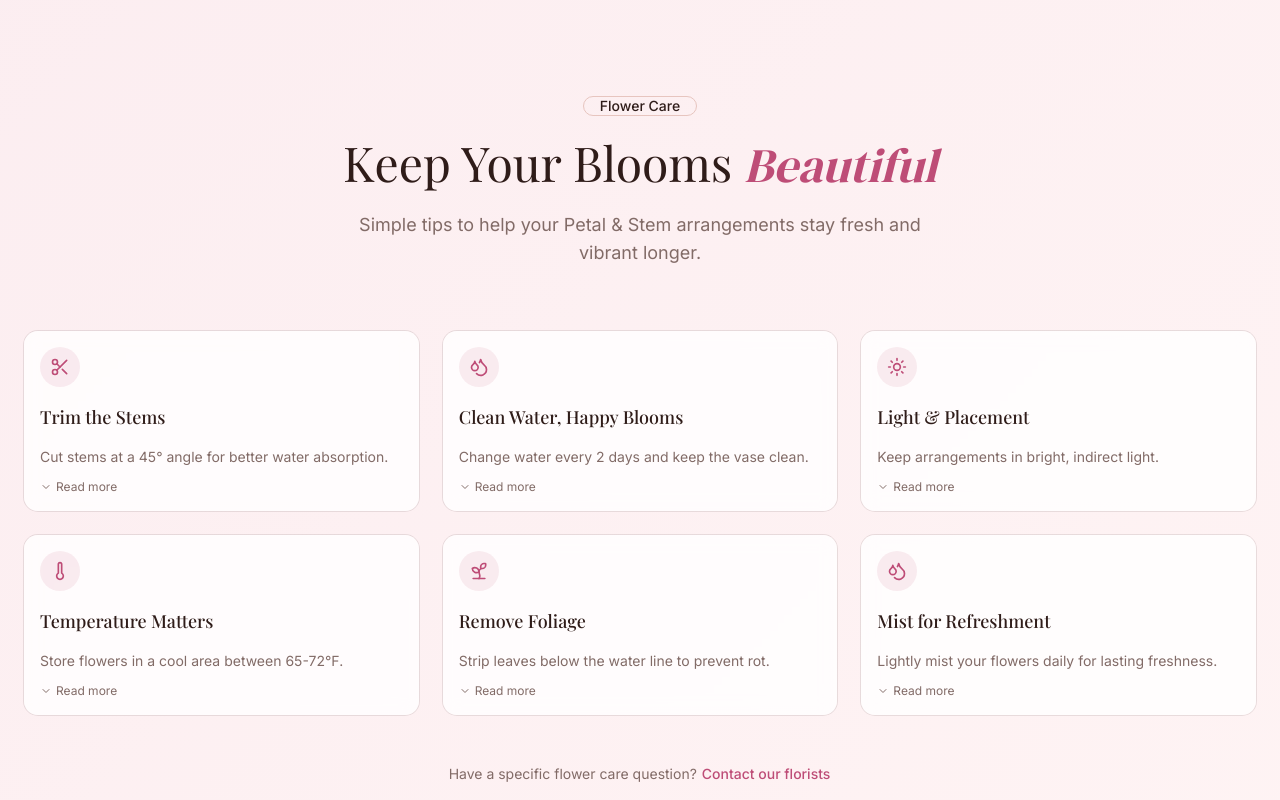
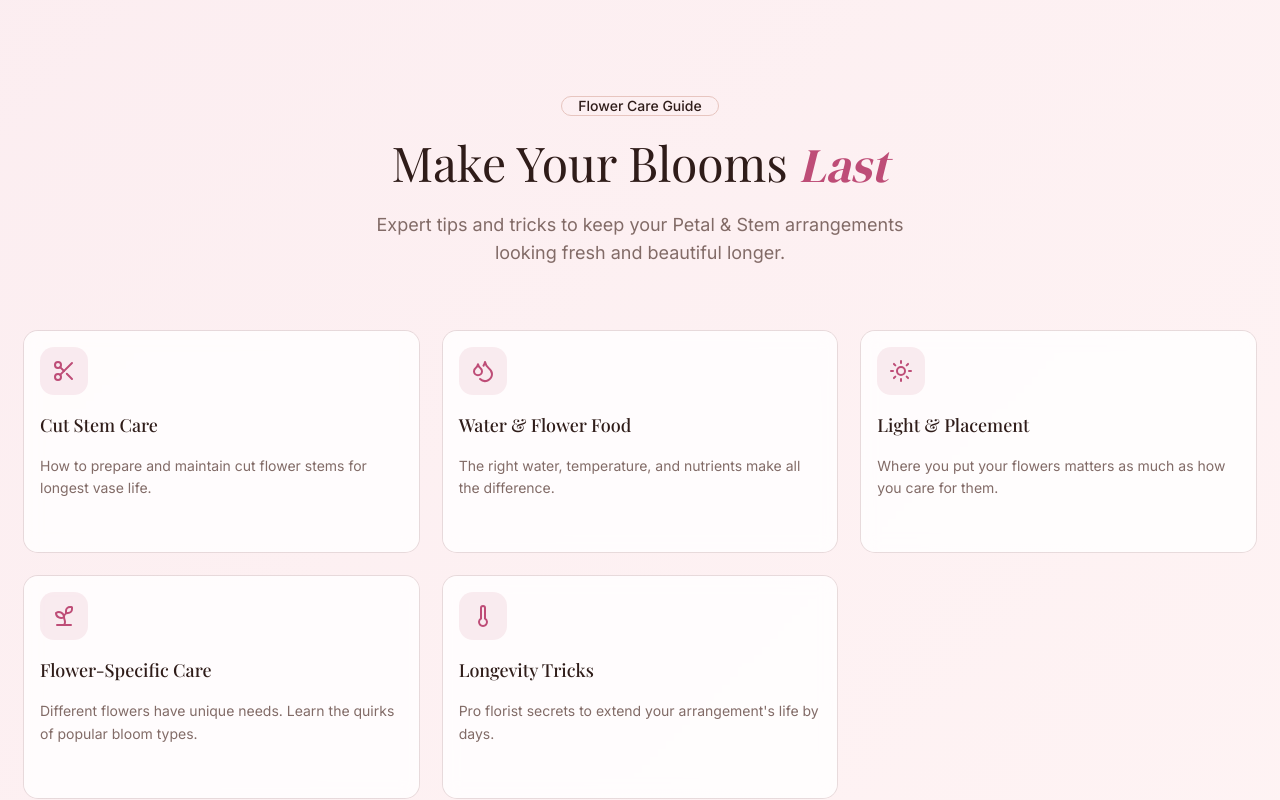
Before and after one commit to anas-khan-antimatter/mkt-petal-florist, a Next.js app: page / in a window 1280 px wide. Shown: the part 4940-5740 px from the top of the page. Built offline with nearby package versions, Linux system fonts and the light colour scheme; a web font is replaced by a local one.

Commit message:
antimatter: checkpoint c-1790733025493-8g8bu

```diff
--- a/src/components/sections/CareTips.tsx
+++ b/src/components/sections/CareTips.tsx
@@ -1,13 +1,14 @@
 "use client";
 
 import { useState } from "react";
+import Link from "next/link";
 import {
   Droplets,
   Scissors,
   Sun,
   Sprout,
   Thermometer,
-  ChevronDown,
+  ArrowRight,
 } from "lucide-react";
 import { Badge } from "@/components/ui/badge";
 import { Button } from "@/components/ui/button";
@@ -17,52 +18,15 @@ import {
   CardHeader,
   CardTitle,
 } from "@/components/ui/card";
-import { cn } from "@/lib/utils";
+import { careGuides } from "@/lib/data";
 
-const tips = [
-  {
-    icon: Scissors,
-    title: "Trim the Stems",
-    summary: "Cut stems at a 45° angle for better water absorption.",
-    detail:
-      "Using sharp shears or a knife, cut about 1-2 inches off the bottom of each stem at a diagonal. This increases the surface area for water uptake and prevents the stems from sitting flat against the vase bottom, which can block absorption. Re-trim every 2-3 days.",
-  },
-  {
-    icon: Droplets,
-    title: "Clean Water, Happy Blooms",
-    summary: "Change water every 2 days and keep the vase clean.",
-    detail:
-      "Fresh, lukewarm water is best — it contains more dissolved oxygen than cold water. Wash the vase with soap and warm water between changes to prevent bacteria growth that can clog stems. Add the provided flower food packet for essential nutrients.",
-  },
-  {
-    icon: Sun,
-    title: "Light & Placement",
-    summary: "Keep arrangements in bright, indirect light.",
-    detail:
-      "Avoid direct sunlight, heat sources, and drafty areas. A spot near a north or east-facing window is ideal. Keep flowers away from ripening fruit — ethylene gas from fruit can accelerate wilting. At night, move arrangements to a cooler room to extend vase life.",
-  },
-  {
-    icon: Thermometer,
-    title: "Temperature Matters",
-    summary: "Store flowers in a cool area between 65-72°F.",
-    detail:
-      "Most cut flowers last longest at cool room temperatures (65-72°F / 18-22°C). Keep arrangements away from heating vents, radiators, and air conditioning drafts. For overnight storage or before arranging, place in a cool (not cold) location.",
-  },
-  {
-    icon: Sprout,
-    title: "Remove Foliage",
-    summary: "Strip leaves below the water line to prevent rot.",
-    detail:
-      "Any leaves submerged in water will decay quickly, promoting bacterial growth that shortens flower life. Remove all foliage from the lower third to half of each stem. Also remove any damaged or wilting petals from the flower heads as they appear.",
-  },
-  {
-    icon: Droplets,
-    title: "Mist for Refreshment",
-    summary: "Lightly mist your flowers daily for lasting freshness.",
-    detail:
-      "Many flowers, especially tropical varieties, benefit from a gentle daily misting. Use a fine spray bottle filled with clean water. This helps maintain humidity around the blooms and keeps petals hydrated. Avoid soaking delicate petals like roses directly.",
-  },
-];
+const iconMap: Record<string, React.ReactNode> = {
+  Scissors: <Scissors className="w-6 h-6" />,
+  Droplets: <Droplets className="w-6 h-6" />,
+  Sun: <Sun className="w-6 h-6" />,
+  Sprout: <Sprout className="w-6 h-6" />,
+  Thermometer: <Thermometer className="w-6 h-6" />,
+};
 
 export default function CareTips() {
   const [expanded, setExpanded] = useState<number | null>(null);
@@ -77,73 +41,45 @@ export default function CareTips() {
             variant="outline"
             className="rounded-full px-4 py-1 text-sm mb-4"
           >
-            Flower Care
+            Flower Care Guide
           </Badge>
           <h2 className="font-heading text-4xl md:text-5xl leading-tight mb-4">
-            Keep Your Blooms{" "}
-            <span className="text-primary italic font-script">Beautiful</span>
+            Make Your Blooms <span className="text-primary italic font-script">Last</span>
           </h2>
           <p className="text-muted-foreground max-w-xl mx-auto text-lg">
-            Simple tips to help your Petal &amp; Stem arrangements stay fresh
-            and vibrant longer.
+            Expert tips and tricks to keep your Petal &amp; Stem arrangements
+            looking fresh and beautiful longer.
           </p>
         </div>
 
         <div className="grid grid-cols-1 md:grid-cols-2 lg:grid-cols-3 gap-6">
-          {tips.map((tip, index) => {
-            const Icon = tip.icon;
-            const isOpen = expanded === index;
+          {careGuides.map((guide, index) => {
+            const Icon = iconMap[guide.icon] || <Sprout className="w-6 h-6" />;
+            const isExpanded = expanded === index;
 
             return (
-              <Card
-                key={tip.title}
-                className={cn(
-                  "border-border/60 bg-white/80 backdrop-blur-sm transition-all duration-300 cursor-pointer",
-                  isOpen && "ring-1 ring-primary/30 shadow-md"
-                )}
-                onClick={() => setExpanded(isOpen ? null : index)}
-              >
+              <Link key={guide.id} href={`/care/${guide.slug}`} className="group">
+                <Card className="border-border/60 bg-white/80 backdrop-blur-sm transition-all duration-300 hover:shadow-lg hover:border-primary/40 h-full">
                   <CardHeader>
-                  <div className="w-10 h-10 rounded-full bg-primary/10 flex items-center justify-center mb-3">
-                    <Icon className="w-5 h-5 text-primary" />
+                    <div className="w-12 h-12 rounded-xl bg-primary/10 flex items-center justify-center text-primary mb-3 group-hover:scale-110 transition-transform">
+                      {Icon}
                     </div>
-                  <CardTitle className="font-heading text-lg">
-                    {tip.title}
+                    <CardTitle className="font-heading text-lg group-hover:text-primary transition-colors">
+                      {guide.title}
                     </CardTitle>
                   </CardHeader>
                   <CardContent>
-                  <p className="text-sm text-muted-foreground">
-                    {tip.summary}
+                    <p className="text-sm text-muted-foreground leading-relaxed">
+                      {guide.summary}
                     </p>
-                  {isOpen && (
-                    <div className="mt-3 pt-3 border-t border-border/60">
-                      <p className="text-sm text-foreground/80 leading-relaxed">
-                        {tip.detail}
-                      </p>
-                    </div>
-                  )}
-                  <div className="mt-3 flex items-center gap-1 text-xs text-muted-foreground">
-                    <ChevronDown
-                      className={cn(
-                        "w-3 h-3 transition-transform",
-                        isOpen && "rotate-180"
-                      )}
-                    />
-                    <span>{isOpen ? "Less" : "Read more"}</span>
+                    <div className="mt-4 flex items-center gap-1 text-sm text-primary font-medium opacity-0 group-hover:opacity-100 transition-opacity">
+                      Read full guide <ArrowRight className="w-3 h-3" />
                     </div>
                   </CardContent>
                 </Card>
+              </Link>
             );
           })}
-        </div>
-
-        <div className="mt-12 text-center">
-          <p className="text-sm text-muted-foreground">
-            Have a specific flower care question?{" "}
-            <Button variant="link" className="p-0 h-auto text-sm">
-              Contact our florists
-            </Button>
-          </p>
         </div>
       </div>
     </section>
```
Lines whose indentation alone changed are shown as unchanged.
